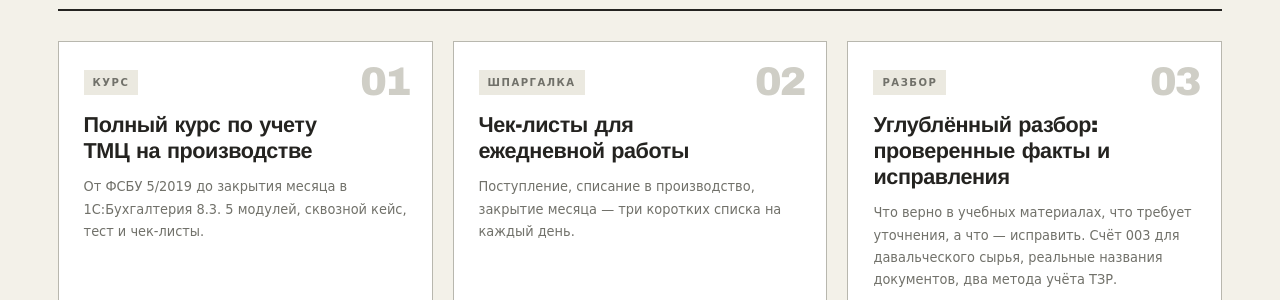
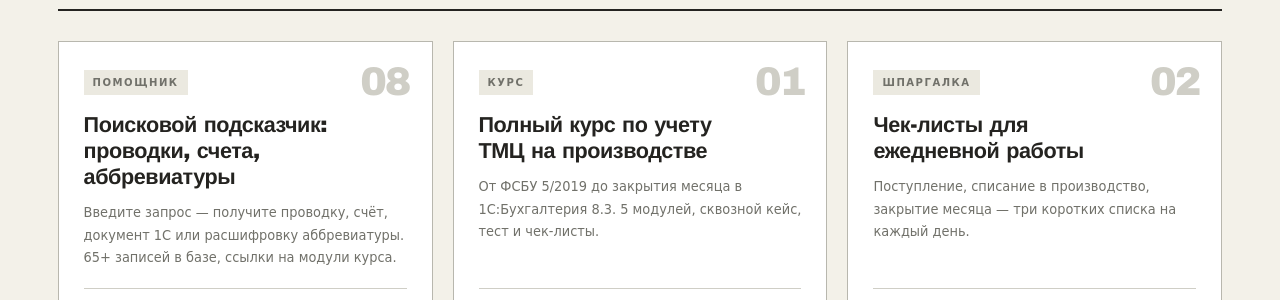
Before and after one commit to cha-cha-cha-light/alex, a plain HTML site: page index.html in a window 1280 px wide. Shown: the part 646-946 px from the top of the page. Drawn offline with Linux system fonts and the light colour scheme.

Commit message:
Update index.html

```diff
--- a/index.html
+++ b/index.html
@@ -51,6 +51,13 @@
 
     <script>
         const materials = [
+            {
+                num:   "08",
+                tag:   "ПОМОЩНИК",
+                title: "Поисковой подсказчик: проводки, счета, аббревиатуры",
+                desc:  "Введите запрос — получите проводку, счёт, документ 1С или расшифровку аббревиатуры. 65+ записей в базе, ссылки на модули курса.",
+                url:   "tmc_search.html"
+            },
             {
                 num:   "01",
                 tag:   "КУРС",
```
